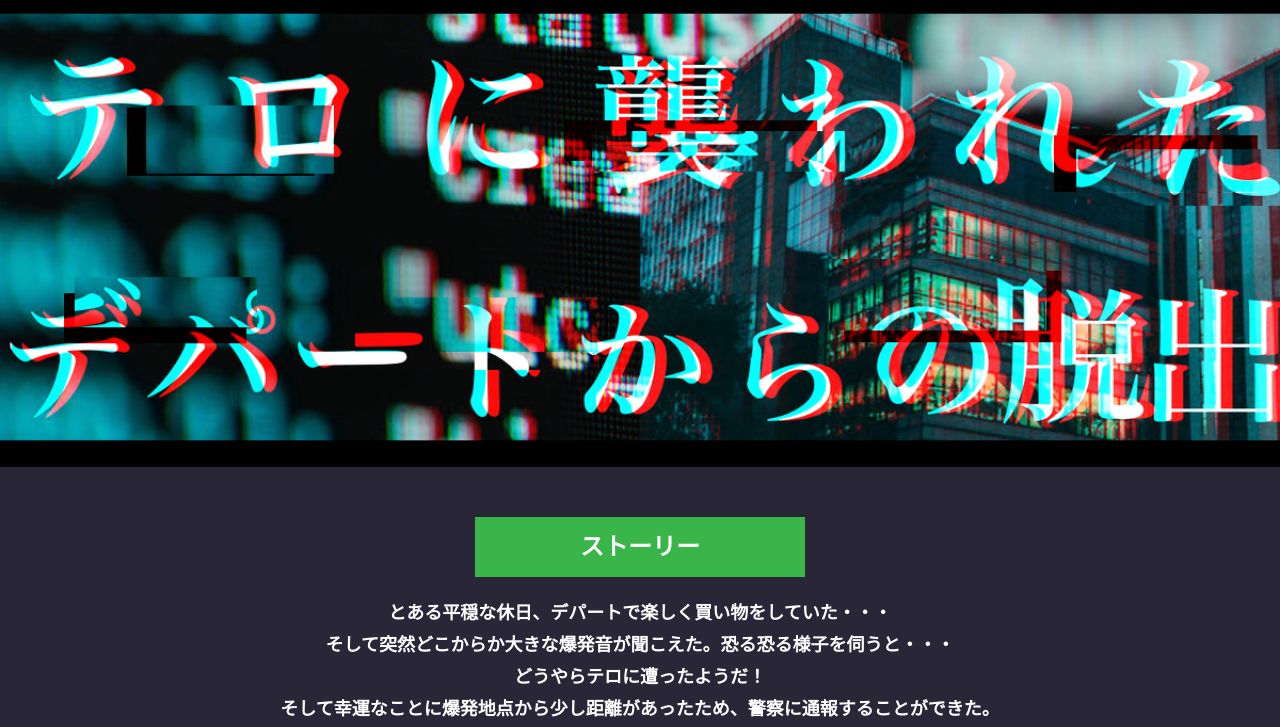
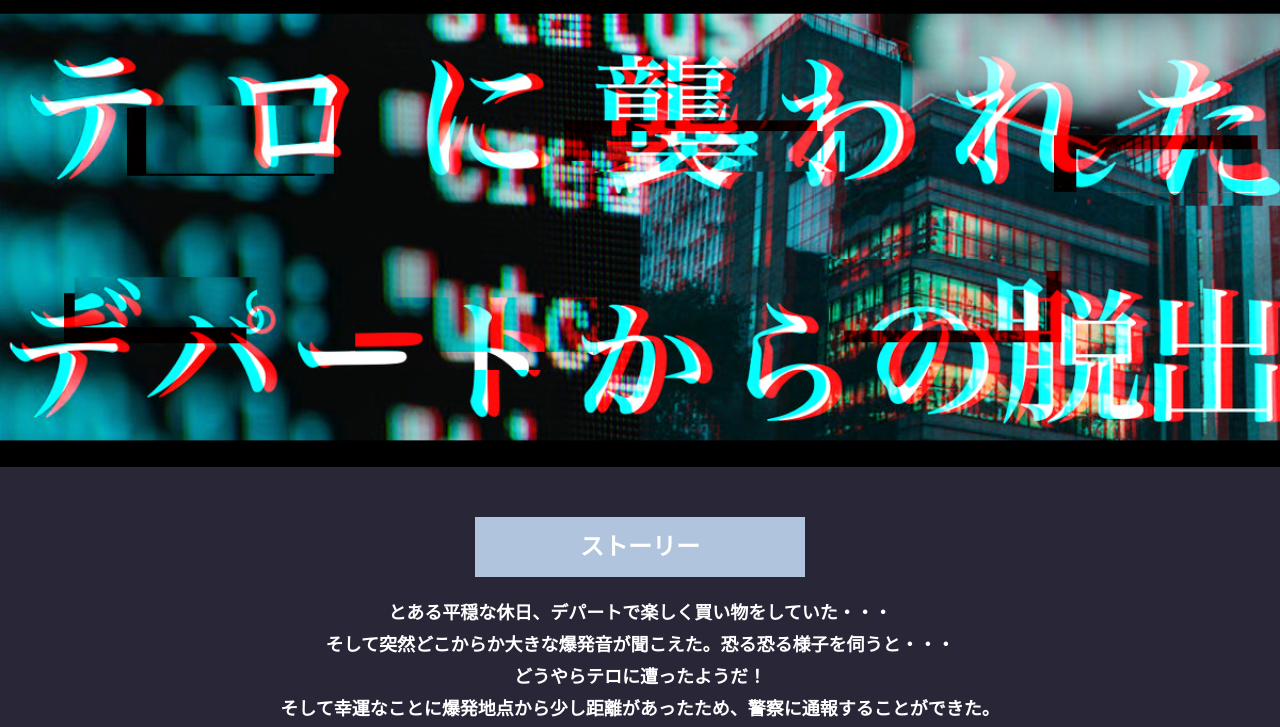
Before and after one commit to keimusuzuki/alfa-yoyogi-5, a plain HTML site: page index.html in a window 1280 px wide. Shown: the part 73-800 px from the top of the page. Drawn offline with Linux system fonts and the light colour scheme.

Commit message:
Update style.css

```diff
--- a/assets/css/style.css
+++ b/assets/css/style.css
@@ -293,7 +293,7 @@ button {
 }
 
 .section-title--keycolor {
-  background-color: #39b54a;
+  background-color: #b0c4de;
 }
 
 .section-title--story {
```
